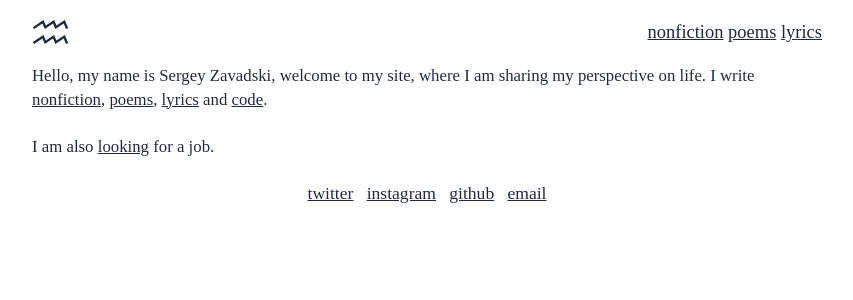
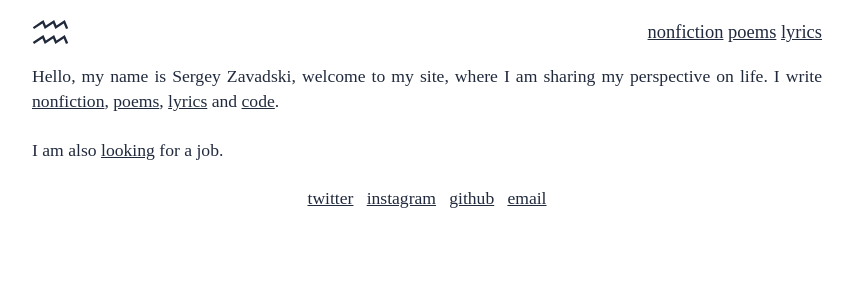
Before and after one commit to sarquaz/sarquaz.github.io, a Jekyll site: the page built from index.html, in a window 1280 px wide. Shown: the top 300 px of the page, without its empty margins (213-1066 px from the left). Built offline with Jekyll 4.4.1, drawn with Linux system fonts in a browser that asks for light colours.

Commit message:
update html

```diff
--- a/_layouts/default.html
+++ b/_layouts/default.html
@@ -11,7 +11,7 @@
       </head>
 
   <body>
-   <div class="container entry" >
+   <div class="container" >
      <a href="/"><img src="/images/sign.svg"></a>
       <div class="nav">
         <a href="/nonfiction">nonfiction</a>
@@ -20,8 +20,9 @@
       </div>
     </div>
 
+      <div class="container entry" >
       {{ content }}
-
+    </div>
       <div class="footer">
         <a href="https://www.twitter.com/sarquaz">twitter</a>&nbsp;&nbsp;
         <a href="https://instagram.com/sarquaz">instagram</a>&nbsp;&nbsp;
--- a/_layouts/post.html
+++ b/_layouts/post.html
@@ -2,9 +2,9 @@
 layout: default
 ---
 <div class="container">
-<div class="header">
-  <h1>{{ page.title }}</h1>
-</div>
+  <div class="header">
+    <h1>{{ page.title }}</h1>
+  </div>
 
   <div class="entry">
     {{ content }}
--- a/style.scss
+++ b/style.scss
@@ -57,7 +57,7 @@ h1 {
   padding: 0px;
 
   @include mobile {
-    font-size: 145%;
+    margin-top: 45px;
   }
 }
 
```
